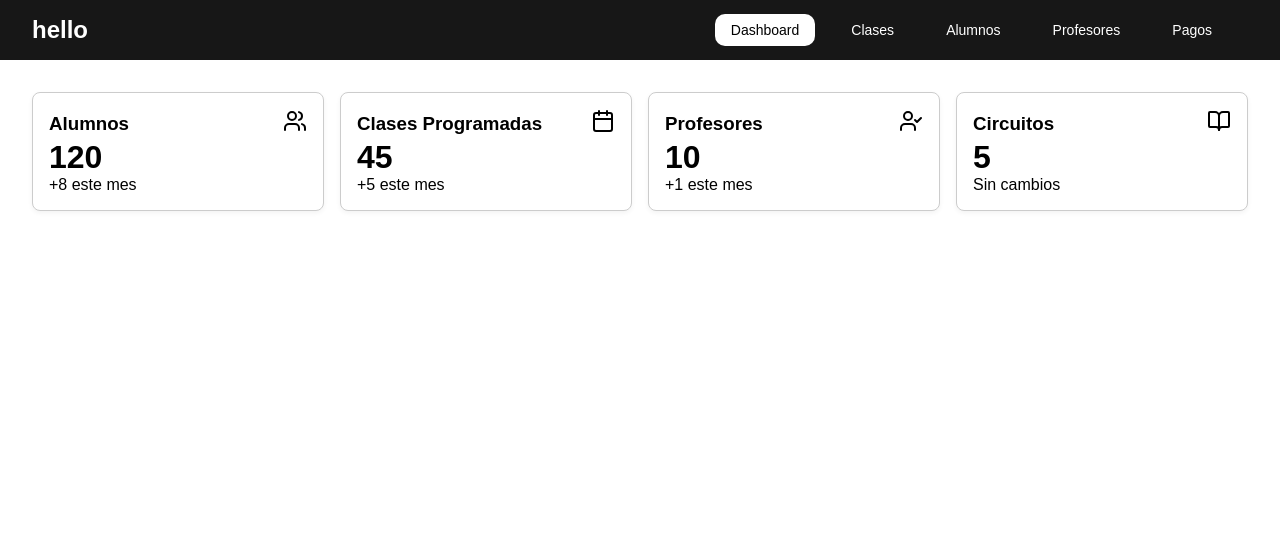
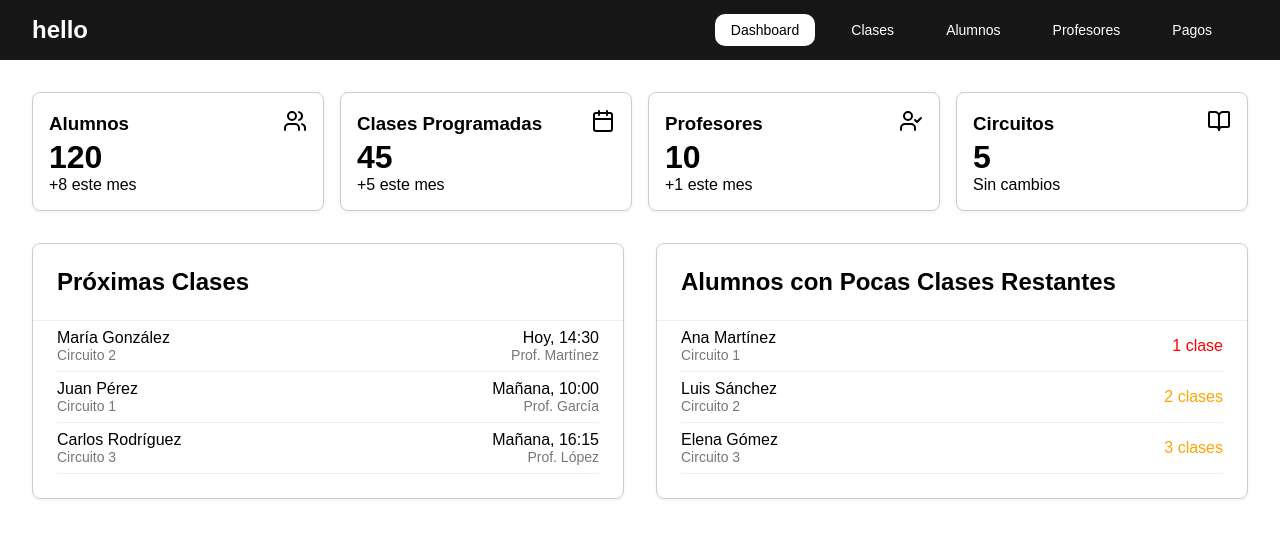
Before and after one commit to JuanCarlosNu/Academia, a React (Create React App) app: page / in a window 1280 px wide. Shown: the top 538 px of the page. Built offline with nearby package versions, Linux system fonts and the light colour scheme.

Commit message:
Dashboard 3rd line frontend done

```diff
--- a/src/Pages/Dashboard.css
+++ b/src/Pages/Dashboard.css
@@ -7,6 +7,14 @@
   gap: 1rem;
   margin-bottom: 2rem;
 }
+
+  .section-grid {
+  display: grid;
+  grid-template-columns: 1fr;
+  gap: 2rem;
+}
+
+
 
 @media (min-width: 768px) {
   /* md:grid-cols-2 */
@@ -20,4 +28,7 @@
   .stat-grid {
     grid-template-columns: repeat(4, 1fr);
   }
+   .section-grid {
+    grid-template-columns: repeat(2, 1fr);
+  }
 }
--- a/src/Pages/Dashboard.js
+++ b/src/Pages/Dashboard.js
@@ -1,6 +1,8 @@
 import React from "react";
 import StatCard from "../Components/Dashboard/StatCard";
 import "./Dashboard.css";
+import UpcomingClass from "../Components/Dashboard/UpcomingClass";
+import FewClassesLeft from "../Components/Dashboard/FewClassesLeft";
 
 function DashBoard() {
   return (
@@ -100,6 +102,10 @@ function DashBoard() {
           }
         />
       </div>
+      <div className="section-grid">
+        <UpcomingClass />
+        <FewClassesLeft />
+      </div>
     </div>
   );
 }
--- /dev/null
+++ b/src/components/Dashboard/FewClassesLeft.js
@@ -0,0 +1,49 @@
+// src/components/FewClassesLeft.js
+import React from "react";
+import "./UpcomingClass.css"; // Reutilizamos el mismo CSS
+
+function FewClassesLeft() {
+  const data = [
+    {
+      name: "Ana Martínez",
+      circuit: "Circuito 1",
+      remaining: "1 clase",
+      color: "red",
+    },
+    {
+      name: "Luis Sánchez",
+      circuit: "Circuito 2",
+      remaining: "2 clases",
+      color: "orange",
+    },
+    {
+      name: "Elena Gómez",
+      circuit: "Circuito 3",
+      remaining: "3 clases",
+      color: "orange",
+    },
+  ];
+
+  return (
+    <div className="box">
+      <div className="box-header">Alumnos con Pocas Clases Restantes</div>
+      <div className="box-content">
+        {data.map((item, index) => (
+          <div key={index} className="row">
+            <div>
+              <p className="name">{item.name}</p>
+              <p className="subtext">{item.circuit}</p>
+            </div>
+            <div className="text-right">
+              <p className="name" style={{ color: item.color }}>
+                {item.remaining}
+              </p>
+            </div>
+          </div>
+        ))}
+      </div>
+    </div>
+  );
+}
+
+export default FewClassesLeft;
--- /dev/null
+++ b/src/components/Dashboard/UpcomingClass.css
@@ -0,0 +1,40 @@
+
+.box {
+  border: 1px solid #ccc;
+  border-radius: 8px;
+  background-color: white;
+  box-shadow: 0 2px 4px rgba(0, 0, 0, 0.05);
+}
+
+.box-header {
+  padding: 1.5rem;
+  font-size: 1.5rem;
+  font-weight: 600;
+  border-bottom: 1px solid #eee;
+}
+
+.box-content {
+  padding: 1.5rem;
+  padding-top: 0;
+}
+
+.row {
+  display: flex;
+  justify-content: space-between;
+  align-items: center;
+  border-bottom: 1px solid #eee;
+  padding: 0.5rem 0;
+}
+
+.name {
+  font-weight: 500;
+}
+
+.subtext {
+  font-size: 0.875rem;
+  color: #777;
+}
+
+.text-right {
+  text-align: right;
+}
--- /dev/null
+++ b/src/components/Dashboard/UpcomingClass.js
@@ -0,0 +1,48 @@
+// src/components/UpcomingClass.js
+import React from "react";
+import "./UpcomingClass.css";
+
+function UpcomingClass() {
+  const data = [
+    {
+      name: "María González",
+      circuit: "Circuito 2",
+      time: "Hoy, 14:30",
+      teacher: "Prof. Martínez",
+    },
+    {
+      name: "Juan Pérez",
+      circuit: "Circuito 1",
+      time: "Mañana, 10:00",
+      teacher: "Prof. García",
+    },
+    {
+      name: "Carlos Rodríguez",
+      circuit: "Circuito 3",
+      time: "Mañana, 16:15",
+      teacher: "Prof. López",
+    },
+  ];
+
+  return (
+    <div className="box">
+      <div className="box-header">Próximas Clases</div>
+      <div className="box-content">
+        {data.map((item, index) => (
+          <div key={index} className="row">
+            <div>
+              <p className="name">{item.name}</p>
+              <p className="subtext">{item.circuit}</p>
+            </div>
+            <div className="text-right">
+              <p className="name">{item.time}</p>
+              <p className="subtext">{item.teacher}</p>
+            </div>
+          </div>
+        ))}
+      </div>
+    </div>
+  );
+}
+
+export default UpcomingClass;
```
